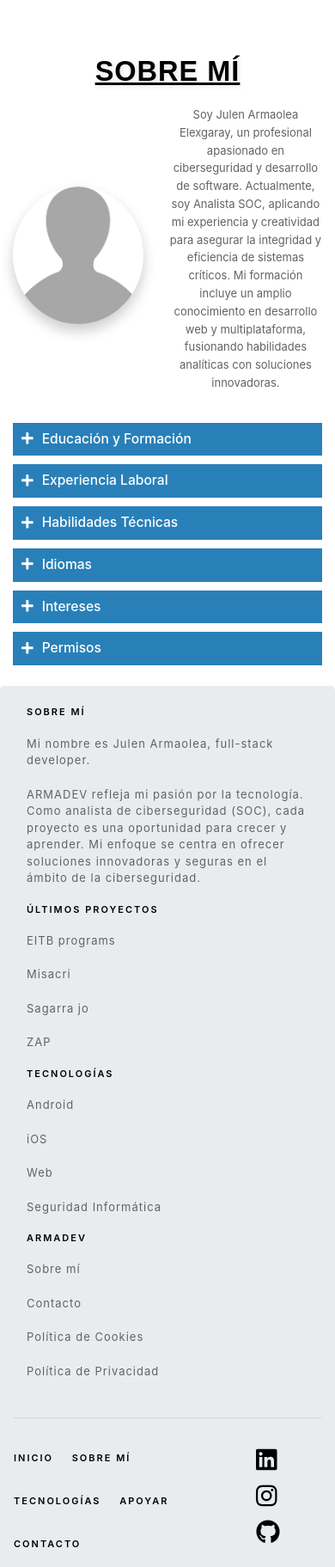
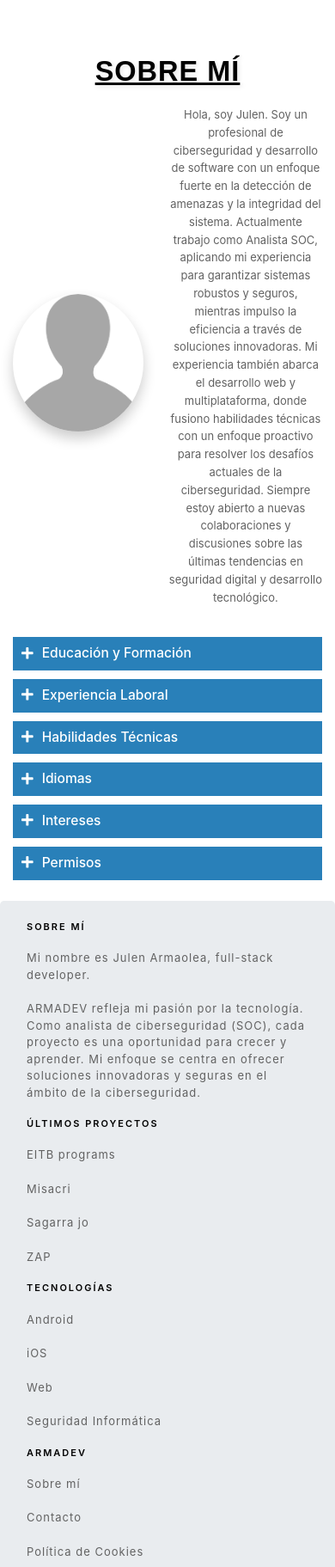
Before and after one commit to julenarma/armadev.github.io, a plain HTML site: page view/pages/sobremi.html in a window 390 px wide. Shown: the part 840-2663 px from the top of the page at 86% size. Drawn offline with nearby package versions, Linux system fonts and the light colour scheme; grey boxes are pictures that could not be loaded.

```diff
--- a/view/css/main.css
+++ b/view/css/main.css
@@ -336,11 +336,7 @@
 
 
 @media only screen and (max-width: 768px) {
-    #navbar {
 
-        background-color: transparent;
-
-    }
 
     /* Navegation Menu */
     .btn-menu {
--- a/view/js/main.js
+++ b/view/js/main.js
@@ -119,12 +119,12 @@
   goTopButton.style.visibility = 'visible';
 
   // Restaurar el navbar
-  navbar.style.backgroundColor = 'transparent';
+
+  navbar.style.backgroundColor = 'transparent ';
+
   updateNavbarAndLogo();
 }
 
-
-// Actualizar el navbar y logo según el modo oscuro
 // Actualizar el navbar y logo según el modo oscuro
 function updateNavbarAndLogo() {
   // Verificar si el navbar está en la parte superior
--- a/view/pages/sobremi.html
+++ b/view/pages/sobremi.html
@@ -45,8 +45,7 @@
         <li><a href="../pages/apoyar.html">APOYAR</a></li>
         <li><a href="../pages/contacto.html">CONTACTO</a></li>
         <!-- Botón para tema oscuro -->
-        <li> <button id="dark-mode-toggle"
-            style="cursor: pointer; background: none; border: none; outline: none;">
+        <li> <button id="dark-mode-toggle" style="cursor: pointer; background: none; border: none; outline: none;">
             <i class="fas fa-moon"></i> <!-- Icono para el modo oscuro --> </button></li>
       </ul>
       </ul>
@@ -55,7 +54,7 @@
     <div class="img-header">
       <!--Inside the video, the text-->
       <video autoplay muted loop playsinline>
-        <source src="/view/videos/sobremi.mp4" type="video/mp4">
+        <source src="/view/videos/programming_index.mp4" type="video/mp4">
       </video>
 
       <!--Inside the image, the text-->
@@ -77,10 +76,13 @@
           <img src="../img/index/default.png" alt="Julen Armaolea Elexgaray" class="profile-photo">
           <div class="bio">
             <p>
-              Soy Julen Armaolea Elexgaray, un profesional apasionado en ciberseguridad y desarrollo de software.
-              Actualmente, soy Analista SOC, aplicando mi experiencia y creatividad para asegurar la integridad
-              y eficiencia de sistemas críticos. Mi formación incluye un amplio conocimiento en desarrollo web y
-              multiplataforma, fusionando habilidades analíticas con soluciones innovadoras.
+              Hola, soy Julen. Soy un profesional de ciberseguridad y desarrollo de software con un enfoque fuerte en la
+              detección de amenazas y la integridad del sistema. Actualmente trabajo como Analista SOC, aplicando mi
+              experiencia para garantizar sistemas robustos y seguros, mientras impulso la eficiencia a través de
+              soluciones innovadoras. Mi experiencia también abarca el desarrollo web y multiplataforma, donde fusiono
+              habilidades técnicas con un enfoque proactivo para resolver los desafíos actuales de la ciberseguridad.
+              Siempre estoy abierto a nuevas colaboraciones y discusiones sobre las últimas tendencias en seguridad
+              digital y desarrollo tecnológico.
             </p>
           </div>
         </div>
@@ -122,27 +124,52 @@
         </div>
         <ul class="experience-list">
           <li><strong>ANALISTA DE CIBERSEGURIDAD L1 MDR SOC</strong> - WatchGuard Technologies (04/07/2023 – Actual)
-            <ul>
-              <li>Threat Hunting basado en análisis forense de la telemetría del cliente.</li>
-              <li>Categorización de amenazas basada en MITRE ATT&CK.</li>
-              <li>Creación de playbooks con documentación técnica.</li>
-              <li>Gestión de reglas de exclusión RegEx y reglas de asignación automática.</li>
-              <li>Comunicación directa con el cliente mediante reporte de incidencias.</li>
+            <ul><br>
+              <li>• Implementación de análisis proactivo de amenazas utilizando el marco MITRE ATT&CK para identificar,
+                categorizar y mitigar riesgos de seguridad, garantizando la integridad del sistema.</li>
+              <li>• Monitoreo continuo en tiempo real de la seguridad, mejorando la detección de amenazas y la respuesta
+                ante incidentes en sistemas y puntos finales.</li>
+              <li>• Desarrollo y mantenimiento de playbooks técnicos y documentación para optimizar los flujos de
+                trabajo de respuesta a incidentes, incrementando la eficiencia del equipo.</li>
+              <li>• Detección de anomalías y actividades inusuales, identificando amenazas potenciales antes de su
+                escalada a incidentes mayores.</li>
+              <li>• Liderazgo en el análisis y contención de incidentes, minimizando las interrupciones operativas y
+                asegurando una recuperación rápida y efectiva.</li>
+              <li>• Ejecución de tareas de Detección y Respuesta en Puntos Finales (EDR), identificando y remediando
+                amenazas a nivel de endpoints.</li>
+              <li>• Análisis de Indicadores de Compromiso (IOCs) e Indicadores de Ataque (IOAs), para fortalecer la
+                inteligencia de amenazas y mejorar la postura general de seguridad.</li>
+              <li>• Participación en ejercicios de simulación de incidentes para perfeccionar los protocolos de
+                respuesta y mejorar la preparación ante posibles ciberataques.</li>
             </ul>
-          </li>
+          </li><br>
           <li><strong>ESTUDIANTE EN PRÁCTICAS</strong> - WatchGuard Technologies (31/03/2023 – 04/07/2023)
-            <ul>
-              <li>Flare VM, ejercicios de Reversing.</li>
+            <ul><br>
+              <li>• Realización de análisis profundo de malware y ingeniería inversa utilizando Flare VM, identificando
+                vulnerabilidades y mejorando la efectividad en la respuesta a incidentes.</li>
+              <li>• Uso del marco MITRE ATT&CK para la caza avanzada de amenazas, mejorando la detección de tácticas y
+                técnicas adversarias.</li>
+              <li>• Desarrollo de conocimientos prácticos a través del análisis de inteligencia de amenazas, mejorando
+                la infraestructura de seguridad.</li>
             </ul>
-          </li>
+          </li><br>
           <li><strong>ESTUDIANTE EN PRÁCTICAS</strong> - Accenture (03/2022 – 06/2022)
-            <ul>
-              <li>Javascript, Visual Basic .NET, API de Postman, Flutter, C#.</li>
+            <ul><br>
+              <li>• Desarrollo y optimización de aplicaciones internas empresariales utilizando JavaScript y Visual
+                Basic .NET, garantizando escalabilidad y alto rendimiento.</li>
+              <li>• Mejora de los procesos backend mediante integración de API y automatización utilizando Postman.</li>
+              <li>• Colaboración en el diseño y mantenimiento de soluciones a nivel empresarial, mejorando la
+                experiencia del usuario y la eficiencia operativa.</li>
             </ul>
-          </li>
+          </li><br>
           <li><strong>ESTUDIANTE EN PRÁCTICAS</strong> - EITB (03/2021 – 06/2021)
-            <ul>
-              <li>Laravel, Javascript, jQuery, Vue.js, PHP.</li>
+            <ul><br>
+              <li>• Contribución al desarrollo y mantenimiento de aplicaciones web utilizando Laravel, JavaScript,
+                jQuery, Vue.js y PHP, garantizando un alto rendimiento y una respuesta multiplataforma.</li>
+              <li>• Desarrollo e integración de APIs utilizando Postman, optimizando la comunicación backend y mejorando
+                la eficiencia operativa.</li>
+              <li>• Realización de revisiones de código y procesos de pruebas para asegurar la entrega de soluciones de
+                alta calidad y sin errores, cumpliendo con los requisitos técnicos y de negocio.</li>
             </ul>
           </li>
         </ul>
@@ -253,7 +280,7 @@
         <a href="https://www.linkedin.com/in/julen-armaolea-elexgaray-342208195/" target="_blank"><i
             class="fab fa-linkedin"></i></a>
         <a href="https://www.instagram.com/julenarma.10" target="_blank"><i class="fab fa-instagram"></i></a>
-        <a href="https://github.com/julenarma" target="_blank"><i class="fab fa-github"></i></a>
+        <a href="https://github.com/julenarmadev" target="_blank"><i class="fab fa-github"></i></a>
       </div>
     </div>
   </footer>
```
Also changed, not shown: index.html (+7 -4 lines), view/js/apoyar.js (+3 -7 lines), view/pages/apoyar.html (+1 -1 lines), view/pages/contacto.html (+2 -2 lines), view/pages/tecnologias.html (+1 -1 lines).
